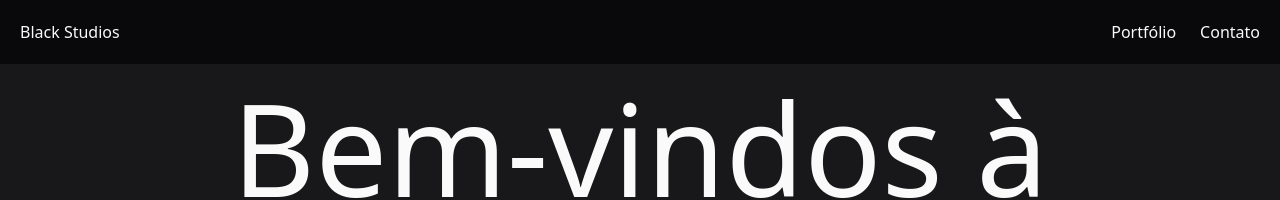
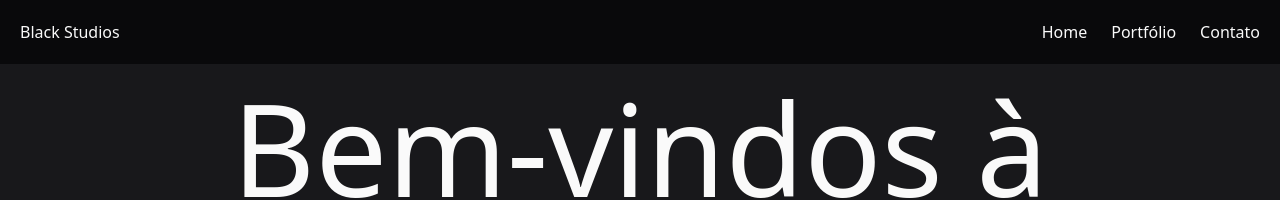
Before and after one commit to PedroL22/black-studios, a React (Vite) app: page / in a window 1280 px wide. Shown: the top 200 px of the page. Built offline with nearby package versions, Linux system fonts and the light colour scheme.

Commit message:
💡 chore: Add home link to header

```diff
--- a/src/components/Header/Header.tsx
+++ b/src/components/Header/Header.tsx
@@ -17,6 +17,12 @@ export const Header = () => {
         </div>
         <div className='hidden space-x-6 md:flex'>
           <Link
+            to='/'
+            className="relative after:absolute after:left-1/2 after:top-7 after:h-[1px] after:w-0 after:bg-zinc-50 after:transition-all after:duration-300 after:ease-in-out after:content-[''] hover:after:left-[13%] hover:after:w-3/4"
+          >
+            Home
+          </Link>
+          <Link
             to='/portfolio'
             className="relative after:absolute after:left-1/2 after:top-7 after:h-[1px] after:w-0 after:bg-zinc-50 after:transition-all after:duration-300 after:ease-in-out after:content-[''] hover:after:left-[13%] hover:after:w-3/4"
           >
--- a/src/components/Header/components/Dropdown.tsx
+++ b/src/components/Header/components/Dropdown.tsx
@@ -27,6 +27,9 @@ export const Dropdown = () => {
         className='menu dropdown-content rounded-box menu-sm z-[1] mt-3 w-52 bg-base-100 p-2 text-zinc-950 shadow dark:text-zinc-50'
       >
         <li>
+          <Link to='/'>Home</Link>
+        </li>
+        <li>
           <Link to='/portfolio'>Portfólio</Link>
         </li>
         <li>
```
